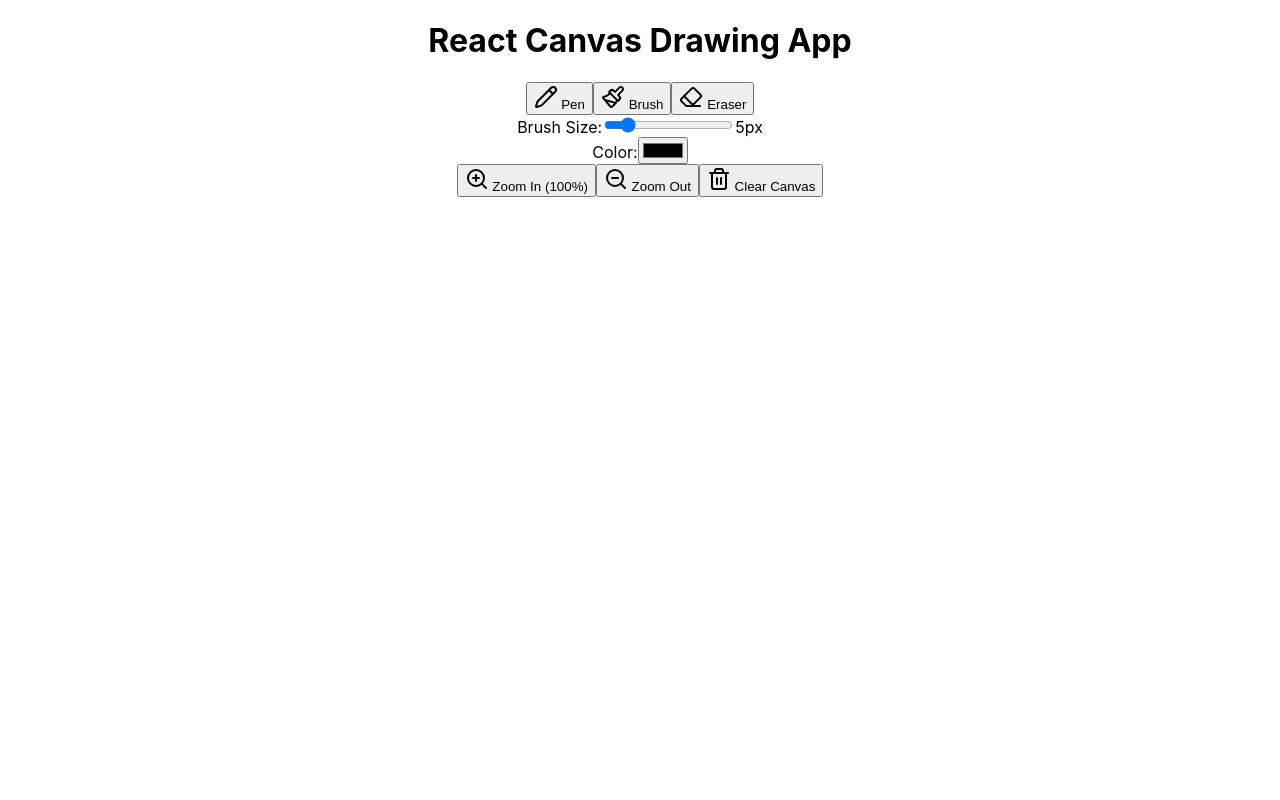
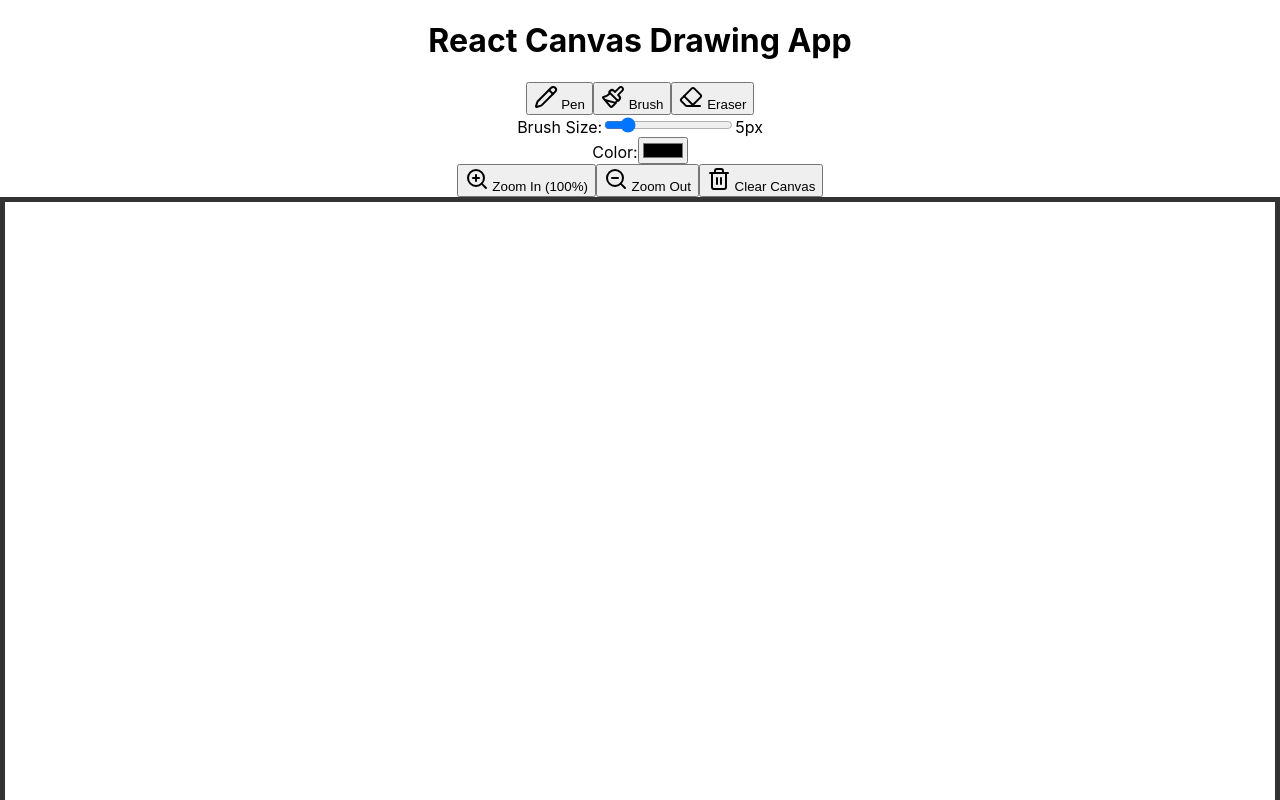
Before and after one commit to satmaramani/draw-canvas-react, a React (Create React App) app: page / in a window 1280 px wide. Shown: the top 800 px of the page. Built offline with nearby package versions, Linux system fonts and the light colour scheme.

Commit message:
added border also

```diff
--- a/src/Canvas.js
+++ b/src/Canvas.js
@@ -101,13 +101,6 @@ const CanvasDrawingApp = () => {
       clientY = event.touches[0].clientY;
     } else {
       clientX = event.clientX;
-      clientY = event.clientX; // This was a bug: should be event.clientY
-    }
-
-    // Corrected clientY assignment
-    if (event.touches && event.touches.length > 0) {
-      clientY = event.touches[0].clientY;
-    } else {
       clientY = event.clientY;
     }
 
@@ -341,12 +334,13 @@ const CanvasDrawingApp = () => {
       </div>
 
       {/* Canvas Container */}
-      <div className="border-4 border-gray-300 rounded-xl overflow-hidden shadow-2xl bg-white w-full max-w-full md:max-w-screen-lg lg:max-w-screen-xl">
+      <div className="rounded-xl overflow-hidden shadow-2xl bg-white w-full max-w-full md:max-w-screen-lg lg:max-w-screen-xl">
         <canvas
           ref={canvasRef}
           width={canvasWidth}
           height={canvasHeight}
-          className="bg-white block w-full h-auto" // Canvas fills its container width, height adjusts proportionally
+          // Applying direct inline style for border to ensure visibility
+          style={{ border: '5px solid #333', backgroundColor: '#FFFFFF', display: 'block', width: '100%', height: 'auto', boxSizing: 'border-box' }}
         ></canvas>
       </div>
     </div>
```
